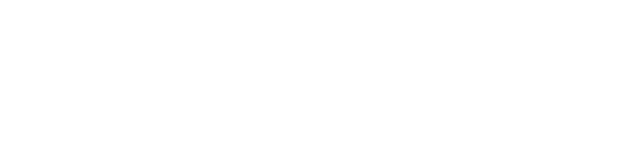
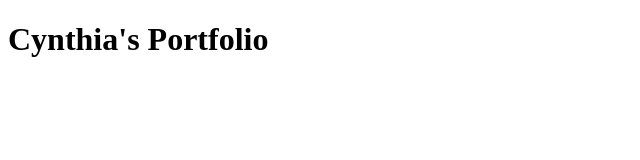
Before and after one commit to cynthiachen88/ga-syd-fewd-19-assignment-1, a plain HTML site: page index.html in a window 1280 px wide. Shown: the whole page, without its empty margins (0-640 px from the left). Drawn offline with Linux system fonts and the light colour scheme.

Commit message:
h1 tag added

```diff
--- a/index.html
+++ b/index.html
@@ -4,6 +4,6 @@
     <title>Portfolio</title>
     </head>
 <body>
-
+    <h1>Cynthia's Portfolio</h1>
 </body>
 </html>
```
